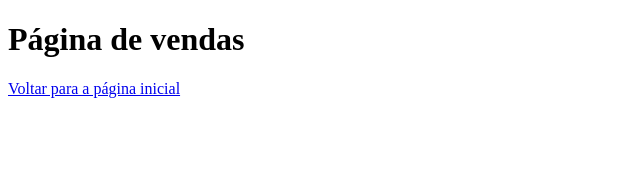
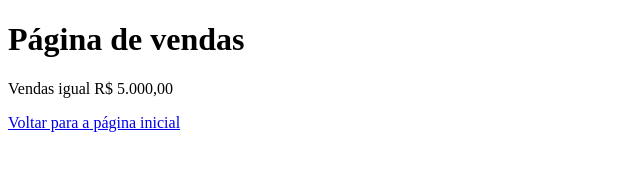
Before and after one commit to EtieneNery/aulagithub, a plain HTML site: page vendas.html in a window 1280 px wide. Shown: the whole page, without its empty margins (0-640 px from the left). Drawn offline with Linux system fonts and the light colour scheme.

Commit message:
Acrescentando o valor das vendas

```diff
--- a/vendas.html
+++ b/vendas.html
@@ -8,6 +8,7 @@
   </head>
   <body>
     <h1>Página de vendas</h1>
+    <p>Vendas igual R$ 5.000,00</p>
     <a href="index.html">Voltar para a página inicial</a>
   </body>
 </html>
```
